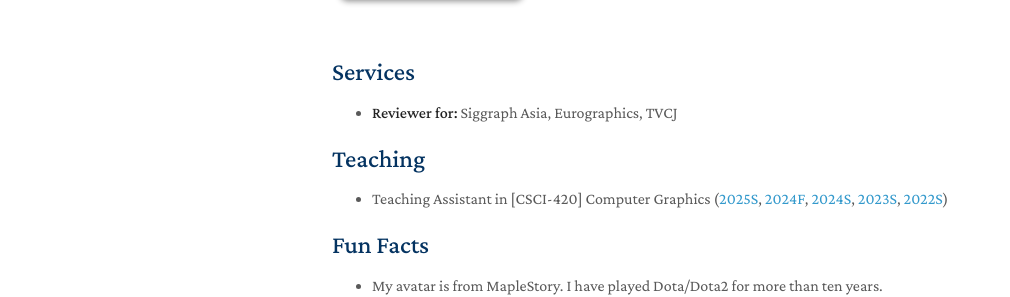
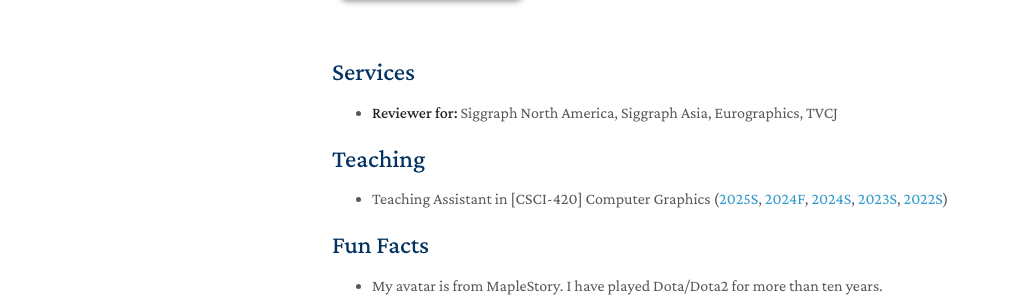
Before and after one commit to wkindling/wkindling.github.io, a Jekyll site: the page built from index.md, in a window 1280 px wide and 1358 px high. Shown: the part 894-1191 px from the top of the window, without its empty margins (138-1148 px from the left). Built offline with Jekyll 4.4.1, drawn with Linux system fonts in a browser that asks for light colours; nearby versions of some CDN libraries; a style sheet for code colours, icons or effects is not loaded; our own code applies the rules of GitHub Pages for plain Markdown files.

Commit message:
Update services.md

```diff
--- a/_includes/services.md
+++ b/_includes/services.md
@@ -1,7 +1,6 @@
 ## Services
 
-- **Reviewer for:** Siggraph Asia, Eurographics, TVCJ
-
+- **Reviewer for:** Siggraph North America, Siggraph Asia, Eurographics, TVCJ
 
 <!-- <h4 style="margin:0 10px 0;">Journal Reviewers</h4>
 
```
